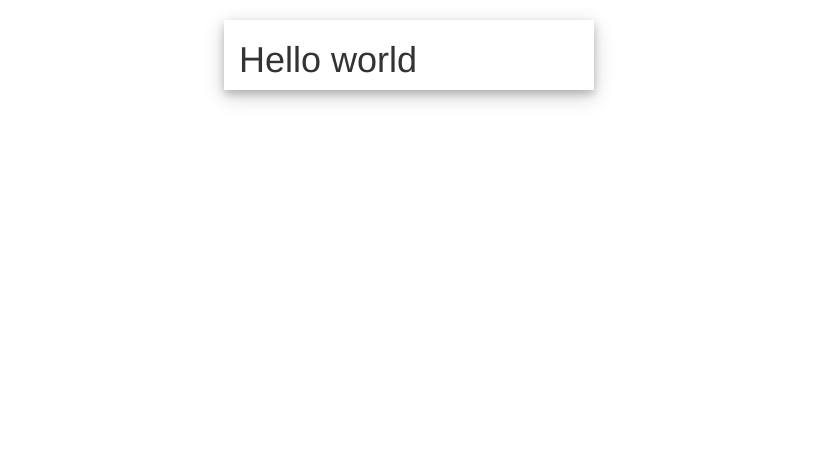
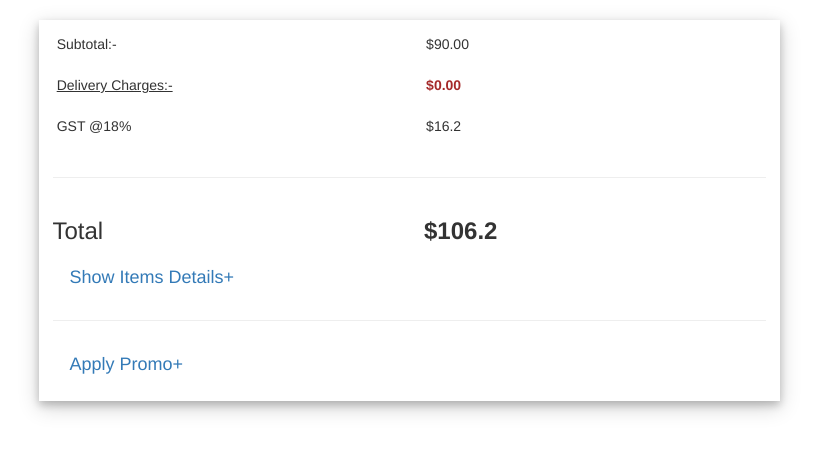
Before and after one commit to Vishalcsl/checkout-cart, a React (Create React App) app: page / in a window 1280 px wide. Shown: the top 452 px of the page, without its empty margins (231-1049 px from the left). Built offline with nearby package versions, Linux system fonts and the light colour scheme.

Commit message:
Created all basic components

```diff
--- a/src/App.css
+++ b/src/App.css
@@ -3,6 +3,20 @@
 }
 
 .checkout-box{
-width:370px;
+min-width:500px;
+width: 65%;
 box-shadow: 0 4px 8px 0 rgba(0, 0, 0, 0.2), 0 6px 20px 0 rgba(0, 0, 0, 0.19);
+padding:1em;
 }
+
+.checkout-box> .show-grid{
+  padding-bottom: 1.5em;
+  padding-left:0.3em;
+}
+
+.item-details-btn:focus{
+  outline:none;
+}
+.apply-promo-btn:focus{
+  outline:none;
+}
--- a/src/App.js
+++ b/src/App.js
@@ -1,13 +1,36 @@
 import React, { Component } from "react";
 import { Grid } from "react-bootstrap";
 import "./App.css";
-
+import SubTotal from "./components/subtotal";
+import DeliveryCharges from "./components/deliveryCharges";
+import Taxes from "./components/taxes";
+import Total from "./components/total";
+import ItemDetails from "./components/itemDetails";
+import ApplyPromoCode from "./components/applyPromoCode";
 class App extends Component {
+  constructor(props) {
+    super(props);
+    this.state = {
+      subtotal: 90,
+      deliveryCharges: 0,
+      taxes: 90 * 0.18,
+      total: 90 + 0 + 90 * 0.18
+    };
+  }
   render() {
     return (
       <div className="container">
         <Grid className="checkout-box">
-          <h1>Hello world</h1>
+          <SubTotal subtotal={this.state.subtotal.toFixed(2)} />
+          <DeliveryCharges
+            deliveryCharges={this.state.deliveryCharges.toFixed(2)}
+          />
+          <Taxes taxes={this.state.taxes} />
+          <hr />
+          <Total total={this.state.total} />
+          <ItemDetails total={this.state.total} />
+          <hr />
+          <ApplyPromoCode />
         </Grid>
       </div>
     );
--- /dev/null
+++ b/src/components/applyPromoCode.js
@@ -0,0 +1,65 @@
+import React, { Component } from "react";
+import {
+  Collapse,
+  Button,
+  form,
+  FormGroup,
+  FormControl,
+  ControlLabel,
+  HelpBlock
+} from "react-bootstrap";
+class ApplyPromoCode extends Component {
+  constructor() {
+    super();
+    this.state = {
+      value: "",
+      open: false
+    };
+    this.handleChange = this.handleChange.bind(this);
+  }
+
+  handleChange(e) {
+    this.setState({ value: e.target.value });
+  }
+
+  render() {
+    return (
+      <div>
+        <Button
+          className="apply-promo-btn"
+          bsSize="large"
+          bsStyle="link"
+          onClick={() => this.setState({ open: !this.state.open })}
+        >
+          {this.state.open ? "Back" : "Apply Promo"}
+          {this.state.open ? "<<" : "+"}
+        </Button>
+        <Collapse in={this.state.open}>
+          <div>
+            <form>
+              <FormGroup
+                controlId="formBasicText"
+                //validationState={this.getValidationState()}
+              >
+                <ControlLabel>Enter your promocode here!</ControlLabel>
+                <FormControl
+                  type="text"
+                  value={this.state.value}
+                  placeholder="Enter valid PromoCode"
+                  onChange={this.handleChange}
+                />
+                <FormControl.Feedback />
+                <HelpBlock>Applied only if valid.</HelpBlock>
+              </FormGroup>
+            </form>
+            <Button bsSize="large" bsStyle="success" block>
+              Apply
+            </Button>
+          </div>
+        </Collapse>
+      </div>
+    );
+  }
+}
+
+export default ApplyPromoCode;
--- /dev/null
+++ b/src/components/deliveryCharges.js
@@ -0,0 +1,41 @@
+import React, { Component } from "react";
+import { Row, Col, Tooltip, OverlayTrigger } from "react-bootstrap";
+
+var styles = {
+  delivery: {
+    textDecoration: "underline"
+  },
+  deliveryCharges: {
+    color: "brown",
+    fontWeight: 800
+  }
+};
+
+class DeliveryCharges extends Component {
+  render() {
+    const tooltip = (
+      <Tooltip id="tooltip">
+        <h5>
+          <strong>
+            Delivery Charges are additional costs when the items ordered are
+            less than a specific amount!!
+          </strong>
+        </h5>
+      </Tooltip>
+    );
+    return (
+      <Row className="show-grid">
+        <Col md={6}>
+          <OverlayTrigger placement="bottom" overlay={tooltip}>
+            <div style={styles.delivery}>Delivery Charges:-</div>
+          </OverlayTrigger>
+        </Col>
+        <Col md={6} style={styles.deliveryCharges}>{`$${
+          this.props.deliveryCharges
+        }`}</Col>
+      </Row>
+    );
+  }
+}
+
+export default DeliveryCharges;
--- /dev/null
+++ b/src/components/itemDetails.js
@@ -0,0 +1,95 @@
+import React, { Component } from "react";
+import {
+  Collapse,
+  Well,
+  Media,
+  Row,
+  Col,
+  Button,
+  ListGroup,
+  ListGroupItem
+} from "react-bootstrap";
+
+class ItemDetails extends Component {
+  constructor() {
+    super();
+    this.state = {
+      open: false
+    };
+  }
+  render() {
+    return (
+      <div>
+        <Button
+          className="item-details-btn"
+          bsSize="large"
+          bsStyle="link"
+          onClick={() => this.setState({ open: !this.state.open })}
+        >
+          {this.state.open ? "Hide Details" : "Show Items Details"}
+          {this.state.open ? "-" : "+"}
+        </Button>
+        <Collapse in={this.state.open}>
+          <div>
+            <Well bsSize="large">
+              <Media>
+                <Media.Left>
+                  <img
+                    width={150}
+                    height={400}
+                    src="https://rukminim1.flixcart.com/image/832/832/jk1grrk0/mobile/8/x/n/asus-zenfone-max-pro-m1-zb601kl-4d102in-original-imaf7hajxvhhkckh.jpeg?q=70"
+                    alt="thumbnail"
+                  />
+                </Media.Left>
+                <Media.Body>
+                  <Media.Heading>Specifications:-</Media.Heading>
+                  <ListGroup>
+                    <ListGroupItem bsStyle="success">
+                      Brand:-<strong>Asus</strong>
+                    </ListGroupItem>
+                    <ListGroupItem bsStyle="info">
+                      Model:-
+                      <strong>
+                        Zenfone, <i>Max M1 pro</i>
+                      </strong>
+                    </ListGroupItem>
+                    <ListGroupItem bsStyle="warning">
+                      Battery:-<strong>5000mAh</strong>
+                    </ListGroupItem>
+                    <ListGroupItem bsStyle="danger">
+                      Camera:{" "}
+                      <Row>
+                        <Col md={6}>
+                          Front:-<b>8MP</b>with Advance light sensing features
+                          and led flash{" "}
+                        </Col>
+                        <Col md={6}>
+                          (b)Rear:-
+                          <b>13MP 5MP dual camera</b> with depth sensing and led
+                          flash
+                        </Col>
+                      </Row>
+                    </ListGroupItem>
+                    <ListGroupItem bsStyle="success">
+                      Processor:-<strong>Snapdargon 636 octa-core</strong>
+                    </ListGroupItem>
+                    <ListGroupItem bsStyle="info">
+                      <Row>
+                        <Col md={6}>
+                          <strong>Total price:-{`$${this.props.total}`}</strong>
+                        </Col>
+                        <Col md={6}>Qty: 1</Col>
+                      </Row>
+                    </ListGroupItem>
+                  </ListGroup>
+                </Media.Body>
+              </Media>
+            </Well>
+          </div>
+        </Collapse>
+      </div>
+    );
+  }
+}
+
+export default ItemDetails;
--- /dev/null
+++ b/src/components/subtotal.js
@@ -0,0 +1,21 @@
+import React, { Component } from "react";
+import { Row, Col } from "react-bootstrap";
+
+class SubTotal extends Component {
+  constructor() {
+    super();
+    this.state = {
+      subtotal: 90
+    };
+  }
+  render() {
+    return (
+      <Row className="show-grid">
+        <Col md={6}>Subtotal:-</Col>
+        <Col md={6}>{`$${this.props.subtotal}`}</Col>
+      </Row>
+    );
+  }
+}
+
+export default SubTotal;
--- /dev/null
+++ b/src/components/taxes.js
@@ -0,0 +1,15 @@
+import React, { Component } from "react";
+import { Row, Col } from "react-bootstrap";
+
+class Taxes extends Component {
+  render() {
+    return (
+      <Row className="show-grid">
+        <Col md={6}>GST @18% </Col>
+        <Col md={6}>{`$${this.props.taxes}`}</Col>
+      </Row>
+    );
+  }
+}
+
+export default Taxes;
--- /dev/null
+++ b/src/components/total.js
@@ -0,0 +1,26 @@
+import React, { Component } from "react";
+import { Row, Col } from "react-bootstrap";
+
+var style = {
+  textcolor: {
+    textColor: "red",
+    fontWeight: 700
+  }
+};
+
+class Total extends Component {
+  render() {
+    return (
+      <Row>
+        <Col md={6}>
+          <h3>Total</h3>
+        </Col>
+        <Col md={6}>
+          <h3 style={style.textcolor}>{`$${this.props.total}`}</h3>
+        </Col>
+      </Row>
+    );
+  }
+}
+
+export default Total;
```
